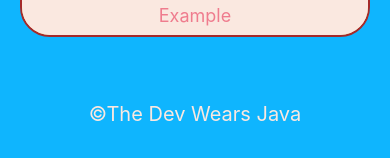
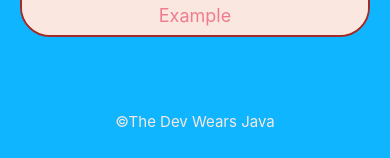
Before and after one commit to SirPhoros/love-birds, a React Native app: screen /LogIn in a window 390 px wide. Shown: the part 683-841 px from the top of the page. Built offline with nearby package versions, Linux system fonts and the light colour scheme; no server answers.

Commit message:
adjusted footer

```diff
--- a/src/SignIn/LogIn.tsx
+++ b/src/SignIn/LogIn.tsx
@@ -210,13 +210,14 @@ const styles = StyleSheet.create({
 		left: 0,
 		right: 0,
 		backgroundColor: '#0fb5fe',
-		paddingVertical: 35,
+		paddingVertical: 10,
 		paddingHorizontal: 20,
+    marginBottom: 20,
 	},
 	footerText: {
 		textAlign: 'center',
 		color: '#FAE8E0',
-		fontSize: 20,
+		fontSize: 15,
 		backgroundColor: '#0fb5fe',
 	},
 })
--- a/src/SignIn/Welcome.tsx
+++ b/src/SignIn/Welcome.tsx
@@ -71,13 +71,14 @@ const styles = StyleSheet.create({
 		left: 0,
 		right: 0,
 		backgroundColor: '#0fb5fe',
-		paddingVertical: 35,
+		paddingVertical: 10,
 		paddingHorizontal: 20,
+    marginBottom: 20,
 	},
 	footerText: {
 		textAlign: 'center',
 		color: '#FAE8E0',
-		fontSize: 20,
+		fontSize: 15,
 		backgroundColor: '#0fb5fe',
 	},
 })
```
